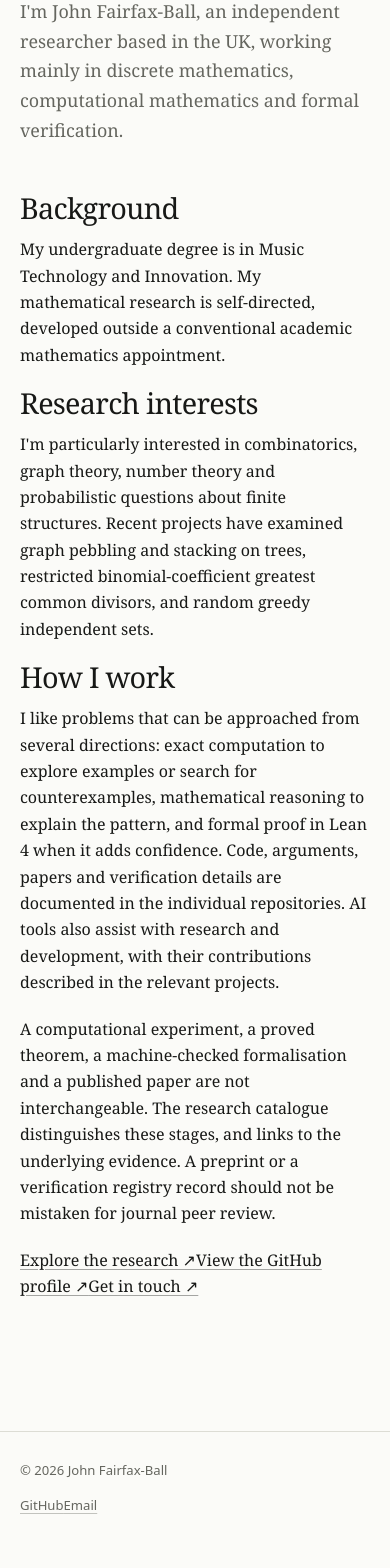
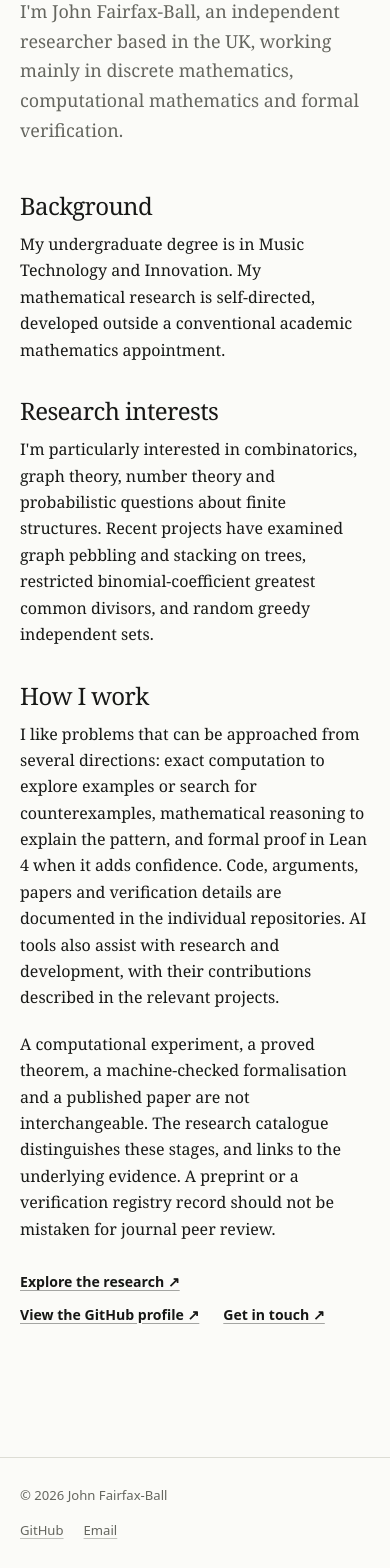
Before and after one commit to jfairfaxball-348/john-fairfaxball-research, a Next.js app: page /about in a window 390 px wide. Shown: the part 331-1899 px from the top of the page. Before the commit the page ends 1874 px from the top, so only its background shows below. Built offline with nearby package versions, Linux system fonts and the light colour scheme; no server answers.

Commit message:
Improve biography, contact, and footer responsive styling

```diff
--- a/app/globals.css
+++ b/app/globals.css
@@ -73,8 +73,15 @@ h2 { font-size: clamp(1.8rem, 4vw, 2.65rem); font-weight: 500; margin-bottom: .8
 .prose p { margin: 0 0 1.25rem; }
 .prose .katex-display { overflow-x: auto; overflow-y: hidden; padding-block: .5rem; }
 
-.contact-row { display: flex; justify-content: space-between; gap: 2rem; border-top: 1px solid var(--line); border-bottom: 1px solid var(--line); padding-block: 1rem; font-family: ui-sans-serif, system-ui, sans-serif; }
+.about-copy h2 { font-size: clamp(1.5rem, 3vw, 1.95rem); margin: 2.2rem 0 .8rem; }
+.about-copy h2:first-child { margin-top: 0; }
+.about-actions { display: flex; flex-wrap: wrap; gap: .8rem 1.5rem; padding-top: .65rem; font: 650 .88rem/1.4 ui-sans-serif, system-ui, sans-serif; }
+
+.contact-rows { border-bottom: 1px solid var(--line); max-width: 760px; }
+.contact-row { display: flex; justify-content: space-between; gap: 2rem; border-top: 1px solid var(--line); padding-block: 1.1rem; font-family: ui-sans-serif, system-ui, sans-serif; overflow-wrap: anywhere; }
 .contact-row span { color: var(--muted); }
+.contact-row a { text-align: right; }
+.footer-links { display: flex; flex-wrap: wrap; gap: 1.25rem; }
 
 .frontier-intro { margin-bottom: 4rem; }
 .frontier-section { margin-bottom: 5rem; }
@@ -151,6 +158,11 @@ h2 { font-size: clamp(1.8rem, 4vw, 2.65rem); font-weight: 500; margin-bottom: .8
   .live-batches li { grid-template-columns: 1fr 1fr; }
 }
 
+@media (max-width: 700px) {
+  .contact-row { flex-direction: column; gap: .2rem; }
+  .contact-row a { text-align: left; }
+}
+
 @media (prefers-reduced-motion: reduce) {
   html { scroll-behavior: auto; }
   .live-pill.is-running .live-dot { animation: none; }
```
